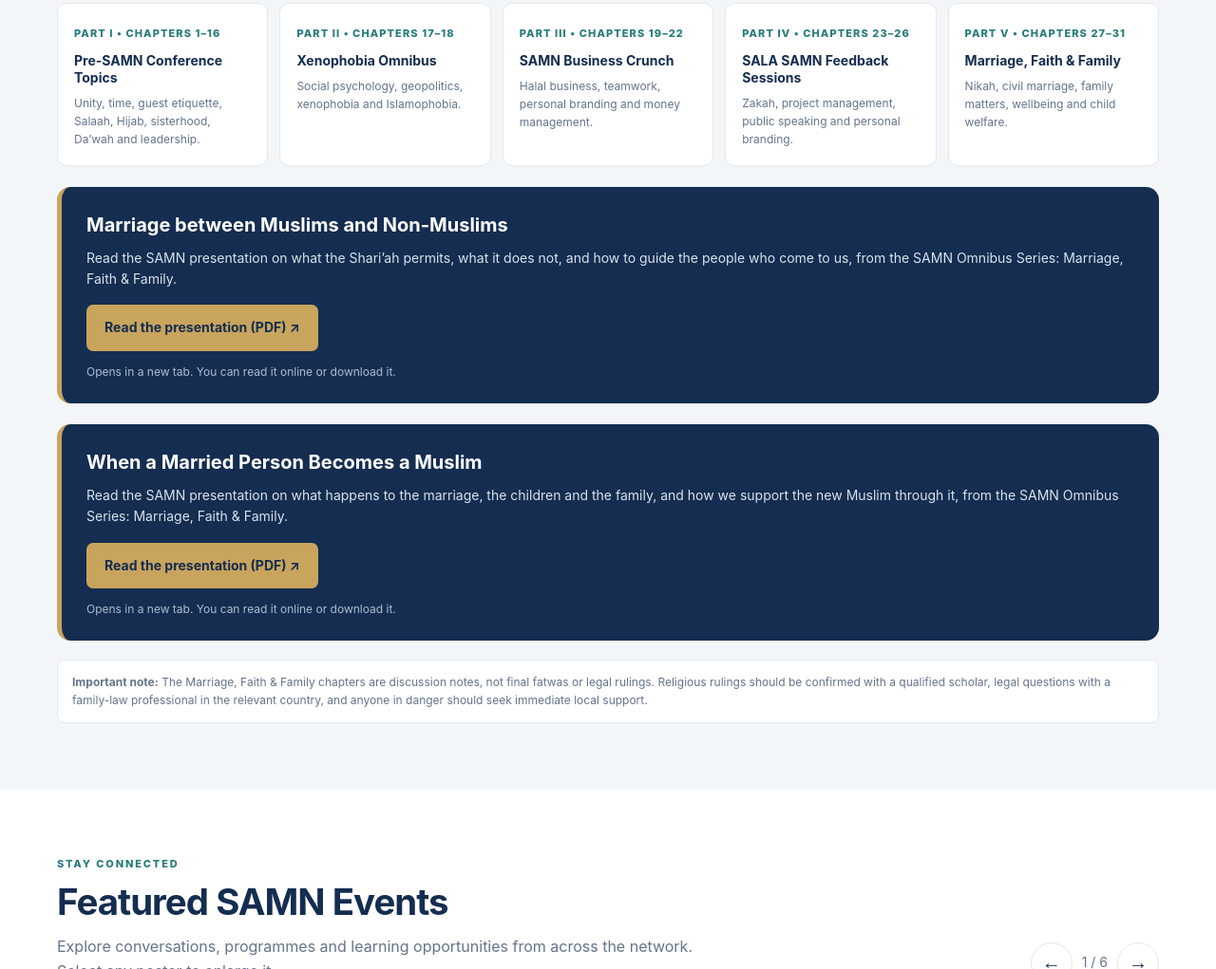
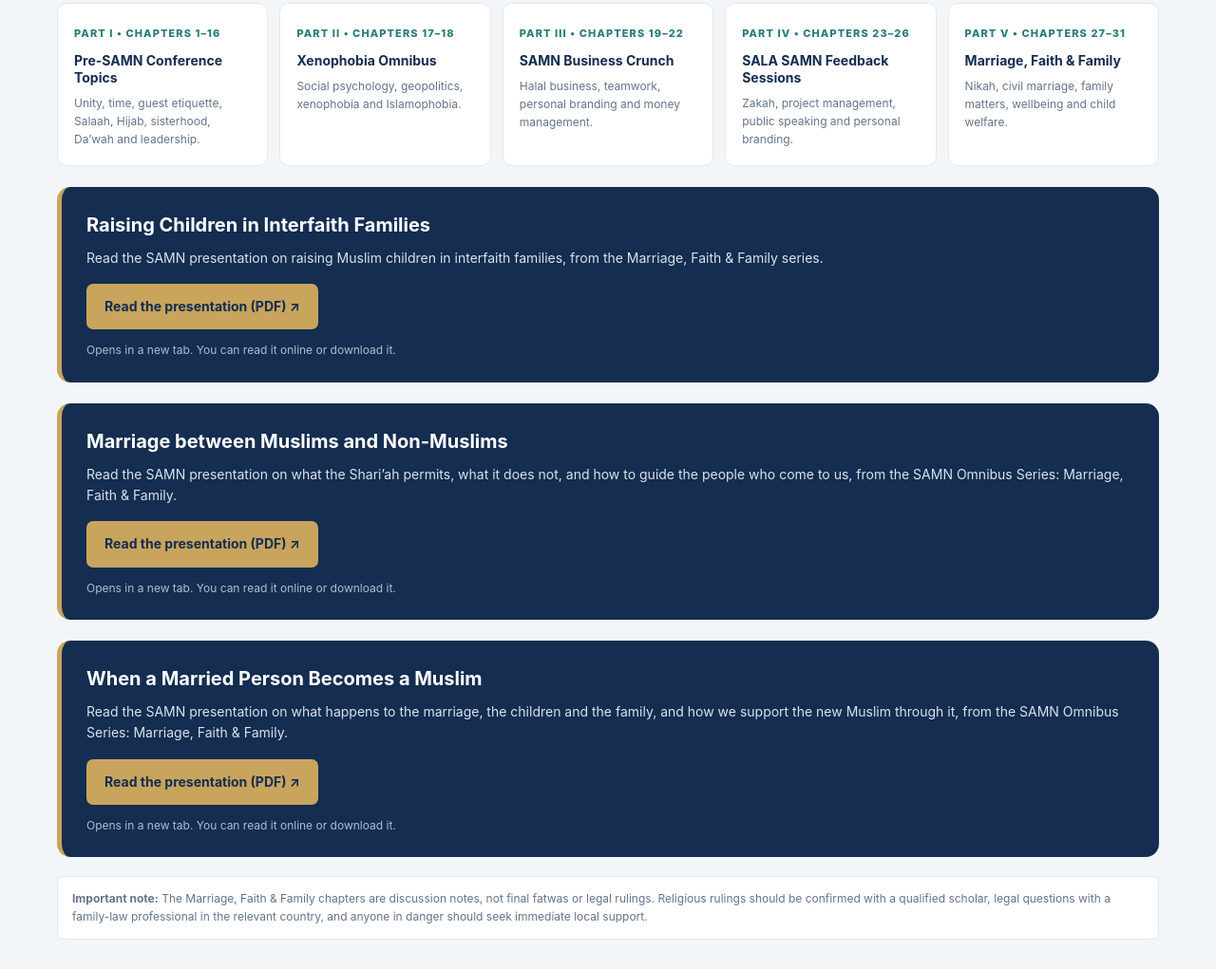
Before and after one commit to southernafricamuslimahnetwork-arch/samn-network, a plain HTML site: page docs/index.html in a window 1280 px wide. Shown: the part 2775-3796 px from the top of the page at 95% size. Drawn offline with Linux system fonts and the light colour scheme.

Commit message:
index.html

```diff
--- a/docs/index.html
+++ b/docs/index.html
@@ -165,7 +165,13 @@ dialog.lightbox img{width:100%;max-height:80vh;object-fit:contain;display:block}
     <article class="collection"><span>PART IV • CHAPTERS 23–26</span><h3>SALA SAMN Feedback Sessions</h3><p>Zakah, project management, public speaking and personal branding.</p></article>
     <article class="collection"><span>PART V • CHAPTERS 27–31</span><h3>Marriage, Faith & Family</h3><p>Nikah, civil marriage, family matters, wellbeing and child welfare.</p></article>
    </div>
-             <div class="constitution-panel" id="marriage-non-muslims-resource" style="margin-bottom:20px">
+   <div class="constitution-panel" id="interfaith-resource" style="margin-bottom:20px">
+          <h3>Raising Children in Interfaith Families</h3>
+          <p>Read the SAMN presentation on raising Muslim children in interfaith families, from the Marriage, Faith &amp; Family series.</p>
+          <a class="btn btn-gold" href="assets/Raising-Children-in-Interfaith-Families.pdf" target="_blank" rel="noopener">Read the presentation (PDF) ↗</a>
+          <p class="small">Opens in a new tab. You can read it online or download it.</p>
+        </div>
+           <div class="constitution-panel" id="marriage-non-muslims-resource" style="margin-bottom:20px">
           <h3>Marriage between Muslims and Non-Muslims</h3>
           <p>Read the SAMN presentation on what the Shari’ah permits, what it does not, and how to guide the people who come to us, from the SAMN Omnibus Series: Marriage, Faith &amp; Family.</p>
           <a class="btn btn-gold" href="assets/Marriage-Between-Muslims-and-Non-Muslims.pdf" target="_blank" rel="noopener">Read the presentation (PDF) ↗</a>
```
